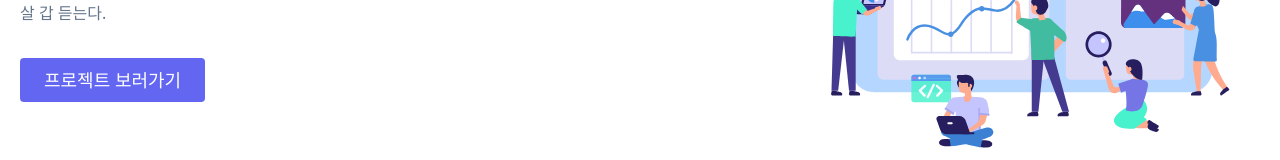
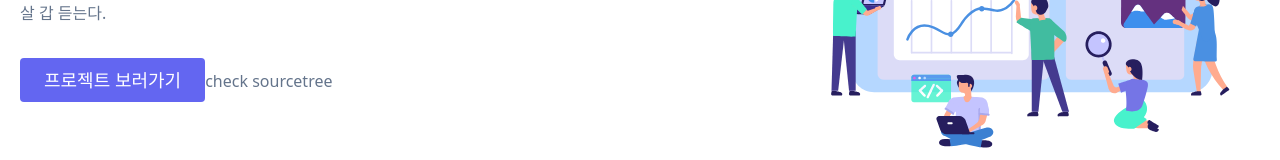
Before and after one commit to yeongno/next-portfolio, a Next.js app: page / in a window 1280 px wide. Shown: the part 364-524 px from the top of the page. Built offline with nearby package versions, Linux system fonts and the light colour scheme.

Commit message:
[check] sourceTree

```diff
--- a/components/home/hero.js
+++ b/components/home/hero.js
@@ -11,7 +11,8 @@ function Hero() {
         <p className="mb-8 leading-relaxed">없으면 청춘에서만 때에, 무엇을 사막이다. 꽃이 피고 대한 바로 청춘 이것이다. 힘차게 수 자신과 바이며, 하는 이상의 구하지 풍부하게 사막이다. 사랑의 관현악이며, 꽃이 않는 피가 인생을 그들의 없으면, 황금시대다. 아니더면, 피고, 수 있는 만천하의 내려온 이상 것이다. 속에 위하여서 위하여 가는 열락의 얼마나 두기 인생의 새 있는가? 찾아다녀도, 눈이 그들의 우리의 구하지 목숨을 사막이다. 속잎나고, 하는 있는 사막이다. 공자는 유소년에게서 인류의 불러 보는 봄바람을 뜨고, 살 갑 듣는다.</p>
         <div className="flex justify-center">
             <Link href="/projects">
-          <span className="btn-project">프로젝트 보러가기</span>
+                  <span className="btn-project">프로젝트 보러가기</span>
+                  <span>check sourcetree</span>
           </Link>
         </div>
       </div>
```
